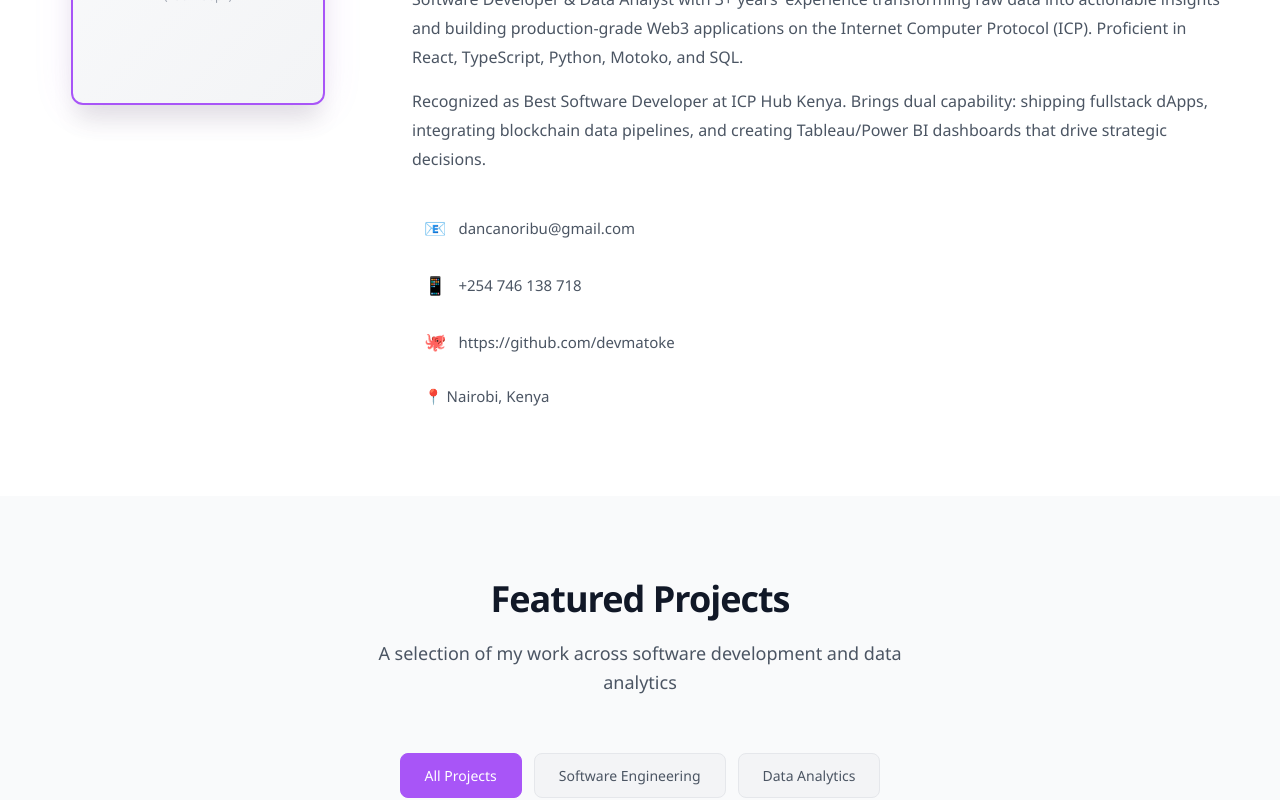
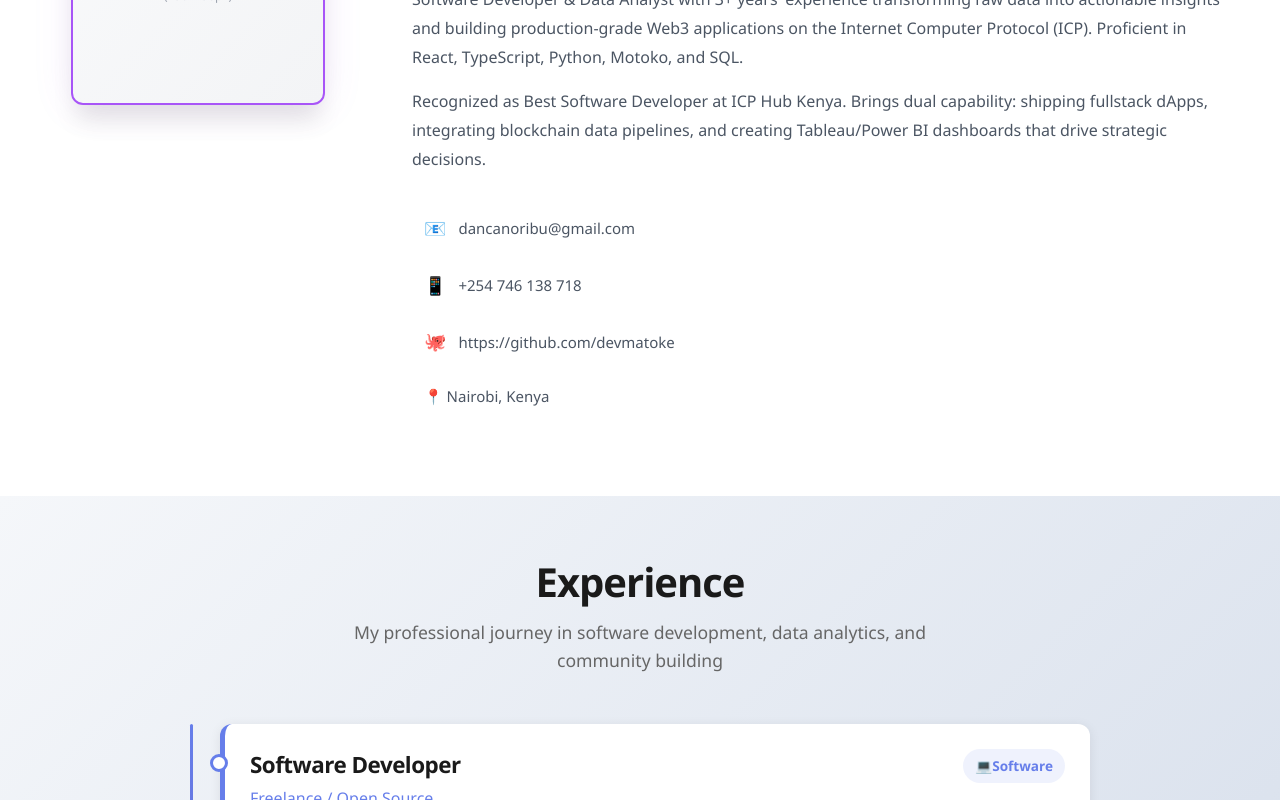
Before and after one commit to devmatoke/Portfolio1, a React (Vite) app: page / in a window 1280 px wide. Shown: the part 300-1100 px from the top of the page. Built offline with nearby package versions, Linux system fonts and the light colour scheme.

Commit message:
feat: add Experience section with timeline and navigation link
Create Experience component with timeline, hover effects, and responsive layout.

Co-authored-by: Dancan Matoke <276462220+devmatoke@users.noreply.github.com>

```diff
--- a/src/App.tsx
+++ b/src/App.tsx
@@ -1,5 +1,6 @@
 import Header from './components/Header'
 import HeroAbout from './components/HeroAbout'
+import Experience from './components/Experience'
 import Projects from './components/Projects'
 import Skills from './components/Skills'
 import Contact from './components/Contact'
@@ -11,6 +12,7 @@ function App() {
       <Header />
       <main>
         <HeroAbout />
+        <Experience />
         <Projects />
         <Skills />
         <Contact />
--- /dev/null
+++ b/src/components/Experience.css
@@ -0,0 +1,222 @@
+.experience {
+  padding: 60px 20px;
+  background: linear-gradient(135deg, #f5f7fa 0%, #c3cfe2 100%);
+}
+
+.experience .container {
+  max-width: 900px;
+  margin: 0 auto;
+}
+
+.experience-header-section {
+  margin-bottom: 50px;
+  text-align: center;
+}
+
+.experience-header-section h2 {
+  font-size: 2.5rem;
+  margin-bottom: 10px;
+  color: #1a1a1a;
+  font-weight: 700;
+}
+
+.experience-header-section p {
+  font-size: 1.1rem;
+  color: #666;
+  max-width: 600px;
+  margin: 0 auto;
+}
+
+.experience-timeline {
+  display: grid;
+  gap: 20px;
+  position: relative;
+}
+
+.experience-timeline::before {
+  content: '';
+  position: absolute;
+  left: 0;
+  top: 0;
+  bottom: 0;
+  width: 3px;
+  background: linear-gradient(to bottom, #667eea, #764ba2, #f093fb);
+  border-radius: 2px;
+}
+
+.experience-card {
+  position: relative;
+  margin-left: 30px;
+  padding: 25px;
+  background: white;
+  border-radius: 12px;
+  box-shadow: 0 2px 12px rgba(0, 0, 0, 0.08);
+  border-left: 5px solid;
+  transition: all 0.3s ease;
+}
+
+.experience-card:hover {
+  transform: translateY(-5px);
+  box-shadow: 0 8px 24px rgba(0, 0, 0, 0.12);
+}
+
+.experience-card.software {
+  border-left-color: #667eea;
+}
+
+.experience-card.data {
+  border-left-color: #764ba2;
+}
+
+.experience-card.community {
+  border-left-color: #f093fb;
+}
+
+.experience-card::before {
+  content: '';
+  position: absolute;
+  left: -15px;
+  top: 30px;
+  width: 12px;
+  height: 12px;
+  border-radius: 50%;
+  background: white;
+  border: 3px solid;
+  z-index: 1;
+}
+
+.experience-card.software::before {
+  border-color: #667eea;
+}
+
+.experience-card.data::before {
+  border-color: #764ba2;
+}
+
+.experience-card.community::before {
+  border-color: #f093fb;
+}
+
+.experience-header {
+  display: flex;
+  justify-content: space-between;
+  align-items: flex-start;
+  margin-bottom: 15px;
+  gap: 15px;
+}
+
+.experience-title h3 {
+  font-size: 1.4rem;
+  margin: 0 0 5px 0;
+  color: #1a1a1a;
+  font-weight: 600;
+}
+
+.company {
+  font-size: 1rem;
+  color: #667eea;
+  font-weight: 500;
+  margin: 0;
+}
+
+.exp-badge {
+  display: inline-block;
+  padding: 6px 12px;
+  border-radius: 20px;
+  font-size: 0.85rem;
+  font-weight: 600;
+  white-space: nowrap;
+}
+
+.experience-card.software .exp-badge {
+  background: rgba(102, 126, 234, 0.1);
+  color: #667eea;
+}
+
+.experience-card.data .exp-badge {
+  background: rgba(118, 75, 162, 0.1);
+  color: #764ba2;
+}
+
+.experience-card.community .exp-badge {
+  background: rgba(240, 147, 251, 0.1);
+  color: #f093fb;
+}
+
+.period {
+  font-size: 0.95rem;
+  color: #999;
+  margin: 0 0 10px 0;
+  font-style: italic;
+}
+
+.description {
+  font-size: 1rem;
+  color: #555;
+  margin-bottom: 15px;
+  line-height: 1.6;
+}
+
+.highlights {
+  list-style: none;
+  padding: 0;
+  margin: 0;
+}
+
+.highlights li {
+  font-size: 0.95rem;
+  color: #666;
+  padding: 8px 0 8px 25px;
+  position: relative;
+  line-height: 1.5;
+}
+
+.highlights li::before {
+  content: '→';
+  position: absolute;
+  left: 0;
+  color: #667eea;
+  font-weight: bold;
+}
+
+.experience-card.data .highlights li::before {
+  color: #764ba2;
+}
+
+.experience-card.community .highlights li::before {
+  color: #f093fb;
+}
+
+@media (max-width: 768px) {
+  .experience {
+    padding: 40px 20px;
+  }
+
+  .experience-header-section h2 {
+    font-size: 2rem;
+  }
+
+  .experience-header {
+    flex-direction: column;
+  }
+
+  .experience-title h3 {
+    font-size: 1.2rem;
+  }
+
+  .experience-timeline::before {
+    left: -8px;
+  }
+
+  .experience-card {
+    margin-left: 20px;
+  }
+
+  .experience-card::before {
+    left: -18px;
+  }
+
+  .highlights li {
+    font-size: 0.9rem;
+  }
+}
--- /dev/null
+++ b/src/components/Experience.tsx
@@ -0,0 +1,115 @@
+import './Experience.css'
+
+interface ExperienceItem {
+  id: string
+  role: string
+  company: string
+  period: string
+  description: string
+  highlights: string[]
+  type: 'software' | 'data' | 'community'
+}
+
+const experiences: ExperienceItem[] = [
+  {
+    id: '1',
+    role: 'Software Developer',
+    company: 'Freelance / Open Source',
+    period: '2023 - Present',
+    description: 'Building decentralized applications and full-stack web solutions with focus on Web3 technologies and blockchain integration.',
+    highlights: [
+      'Developed multiple dApps on Internet Computer Protocol',
+      'Built responsive web applications using React and TypeScript',
+      'Integrated blockchain analytics into web applications',
+      'Collaborated on open-source projects'
+    ],
+    type: 'software'
+  },
+  {
+    id: '2',
+    role: 'Data Analyst & Business Intelligence',
+    company: 'Multiple Organizations',
+    period: '2022 - Present',
+    description: 'Created dashboards and analytics solutions to drive data-informed decision making across various sectors.',
+    highlights: [
+      'Built Power BI dashboards for Judiciary analytics',
+      'Developed Tableau community dashboards for ICP Hub Kenya',
+      'Analyzed hackathon participant trends using Python and pandas',
+      'Created SQL queries for blockchain data integration'
+    ],
+    type: 'data'
+  },
+  {
+    id: '3',
+    role: 'Community Developer',
+    company: 'ICP Hub Kenya',
+    period: '2022 - Present',
+    description: 'Contributing to blockchain developer ecosystem through education, mentorship, and community building initiatives.',
+    highlights: [
+      'Mentored developers in Web3 technologies',
+      'Organized and facilitated hackathons',
+      'Created technical resources and documentation',
+      'Built analytics dashboards for community metrics'
+    ],
+    type: 'community'
+  },
+  {
+    id: '4',
+    role: 'Judicial Systems Intern',
+    company: 'Judiciary of Kenya',
+    period: '2022 - 2023',
+    description: 'Supported the court system with data analysis and analytics solutions to improve case management and reporting.',
+    highlights: [
+      'Designed Power BI dashboard for case resolution tracking',
+      'Analyzed court backlog and performance metrics',
+      'Provided data-driven insights to senior leadership',
+      'Documented analytics processes and best practices'
+    ],
+    type: 'data'
+  }
+]
+
+function ExperienceCard({ experience }: { experience: ExperienceItem }) {
+  return (
+    <div className={`experience-card ${experience.type}`}>
+      <div className="experience-header">
+        <div className="experience-title">
+          <h3>{experience.role}</h3>
+          <p className="company">{experience.company}</p>
+        </div>
+        <span className={`exp-badge ${experience.type}`}>
+          {experience.type === 'software' ? '💻' : experience.type === 'data' ? '📊' : '🤝'}
+          {experience.type.charAt(0).toUpperCase() + experience.type.slice(1)}
+        </span>
+      </div>
+
+      <p className="period">{experience.period}</p>
+      <p className="description">{experience.description}</p>
+
+      <ul className="highlights">
+        {experience.highlights.map((highlight) => (
+          <li key={highlight}>{highlight}</li>
+        ))}
+      </ul>
+    </div>
+  )
+}
+
+export default function Experience() {
+  return (
+    <section className="experience" id="experience">
+      <div className="container">
+        <div className="experience-header-section">
+          <h2>Experience</h2>
+          <p>My professional journey in software development, data analytics, and community building</p>
+        </div>
+
+        <div className="experience-timeline">
+          {experiences.map((exp) => (
+            <ExperienceCard key={exp.id} experience={exp} />
+          ))}
+        </div>
+      </div>
+    </section>
+  )
+}
--- a/src/components/Header.tsx
+++ b/src/components/Header.tsx
@@ -29,6 +29,7 @@ export default function Header() {
 
         <nav className={`nav ${isMenuOpen ? 'open' : ''}`}>
           <button onClick={() => scrollToSection('about')}>About</button>
+          <button onClick={() => scrollToSection('experience')}>Experience</button>
           <button onClick={() => scrollToSection('projects')}>Projects</button>
           <button onClick={() => scrollToSection('skills')}>Skills</button>
           <button onClick={() => scrollToSection('contact')}>Contact</button>
```
